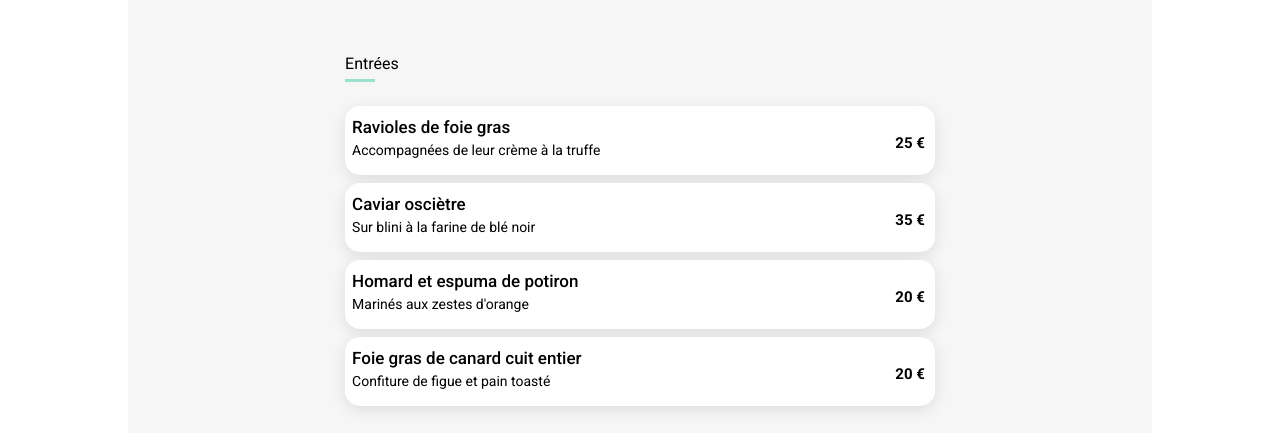
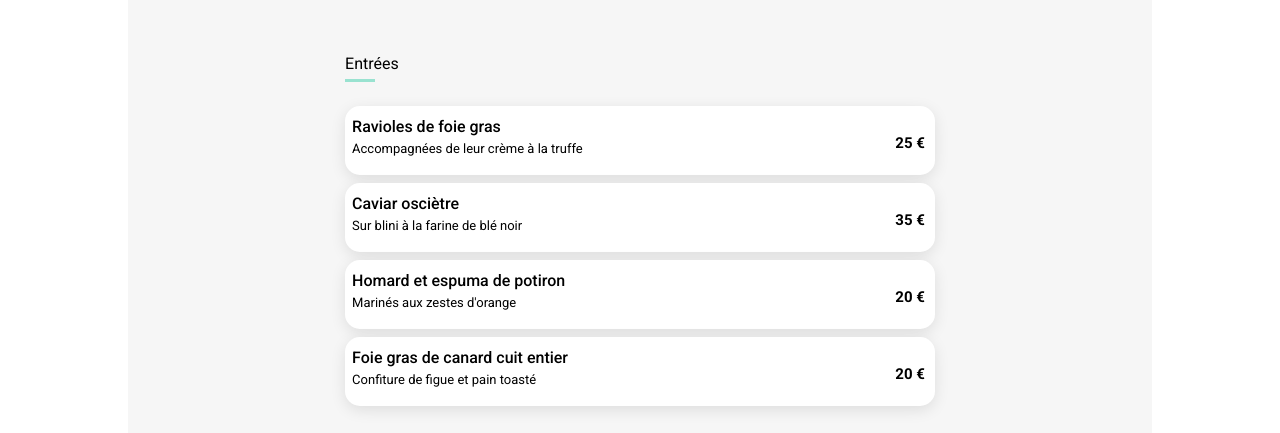
Before and after one commit to Petochh/Projet-ohmyfood-OCR, a plain HTML site: page restaurants/la_note_enchantee.html in a window 1280 px wide. Shown: the part 486-919 px from the top of the page. Drawn offline with Linux system fonts and the light colour scheme; a web font is replaced by a local one.

Commit message:
correctif bug

```diff
--- a/css/_restau.scss
+++ b/css/_restau.scss
@@ -116,7 +116,7 @@
                 &__text {
                     margin: 5px;
                     font-weight: 500;
-                    font-size: 17px;
+                    font-size: 16px;
                     white-space: nowrap;
                     overflow: hidden;
                     text-overflow: ellipsis;
@@ -124,7 +124,7 @@
 
                 &__description {
                     font-weight: 300;
-                    font-size: 14px;
+                    font-size: 13px;
                     margin: 5px;
                     white-space: nowrap;
                     overflow: hidden;
@@ -179,7 +179,7 @@
 }
 
 .enter__box:checked ~ .cards__menu__card__content .cards__menu__card__content__menu {
-    width: 55%;
+    width: 70%;
 }
 .enter__box:checked ~ .cards__menu__card__order {
     width: 60px;
```
Also changed, not shown: css/styles.css.
